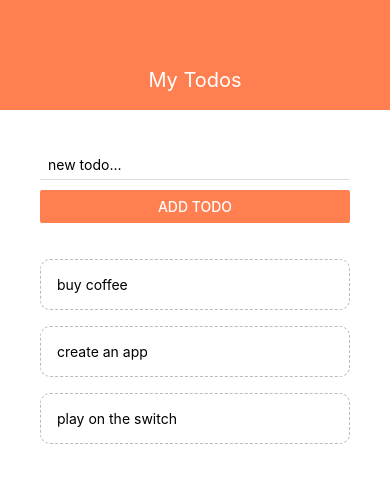
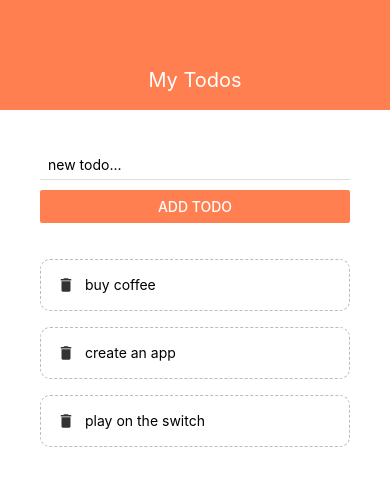
Before and after one commit to Dominik137/React-Native-Tutorial-App, a React Native app in the folder myproject/: screen / in a window 390 px wide. Shown: the top 486 px of the page. Built offline with nearby package versions, Linux system fonts and the light colour scheme.

Commit message:
added flexbox and more styling practice

```diff
--- a/myproject/App.js
+++ b/myproject/App.js
@@ -4,6 +4,7 @@
 import Header from './components/header';
 import TodoItem from './components/todoitem';
 import Addtodo from './components/addtodo';
+import Sandbox from './components/sandbox';
 
 export default function App() {
   const [todos, setTodos] = useState([
@@ -39,6 +40,7 @@
   }
 
   return (
+    // <Sandbox />
     <TouchableWithoutFeedback onPress={()=>{
       Keyboard.dismiss();
     }}>
@@ -72,9 +74,11 @@
   },
   content: {
     padding: 40,
-
+    flex: 1
   },
   list: {
-    marginTop: 20
+    flex: 1,
+    marginTop: 20,
+    paddingBottom: 10
   }
 });
--- /dev/null
+++ b/myproject/components/sandbox.js
@@ -0,0 +1,44 @@
+import React from "react";
+import { View, Text, StyleSheet } from "react-native";
+
+function Sandbox(){
+    return(
+
+       <View style={styles.container}>
+            <Text style={styles.boxOne}>one</Text>
+            <Text style={styles.boxTwo}>two</Text>
+            <Text style={styles.boxThree}>Three</Text>
+            <Text style={styles.boxFour}>Four</Text>
+       </View>
+    )
+}
+
+const styles = StyleSheet.create({
+    container:{
+        flex: 1,
+        // everything in this flex container becomes a felx item, like with a master div as i call it
+        flexDirection: 'row',
+        justifyContent: 'space-around',
+        alignItems: 'center',
+        paddingTop: 60,
+        backgroundColor: '#ddd'
+    },
+    boxOne: {
+        backgroundColor: 'violet',
+        padding: 10
+    },
+    boxTwo: {
+        backgroundColor: 'gold',
+        padding: 10
+    },
+    boxThree: {
+        backgroundColor: 'coral',
+        padding: 10
+    },
+    boxFour: {
+        backgroundColor: 'skyblue',
+        padding: 10
+    }
+});
+
+export default Sandbox
--- a/myproject/components/todoitem.js
+++ b/myproject/components/todoitem.js
@@ -1,11 +1,15 @@
 import React from "react";
-import { StyleSheet, Text, TouchableOpacity } from "react-native";
+import { StyleSheet, Text, TouchableOpacity, View } from "react-native";
+import {MaterialIcons} from '@expo/vector-icons'
 
 function TodoItem({ item, pressHandler }){
 
     return(
         <TouchableOpacity onPress={()=>pressHandler(item.key)}>
-            <Text style={styles.item}>{item.text}</Text>
+        <View style={styles.item }>
+            <MaterialIcons name='delete' size={18} color='#333' />
+            <Text style={styles.itemText} >{item.text}</Text>
+        </View>
         </TouchableOpacity>
     )
 }
@@ -17,7 +21,11 @@
         borderColor: '#bbb',
         borderWidth: 1,
         borderStyle: 'dashed',
-        borderRadius: 10
+        borderRadius: 10,
+        flexDirection: 'row'
+    },
+    itemText:{
+        marginLeft: 10,
     }
 })
 
```
